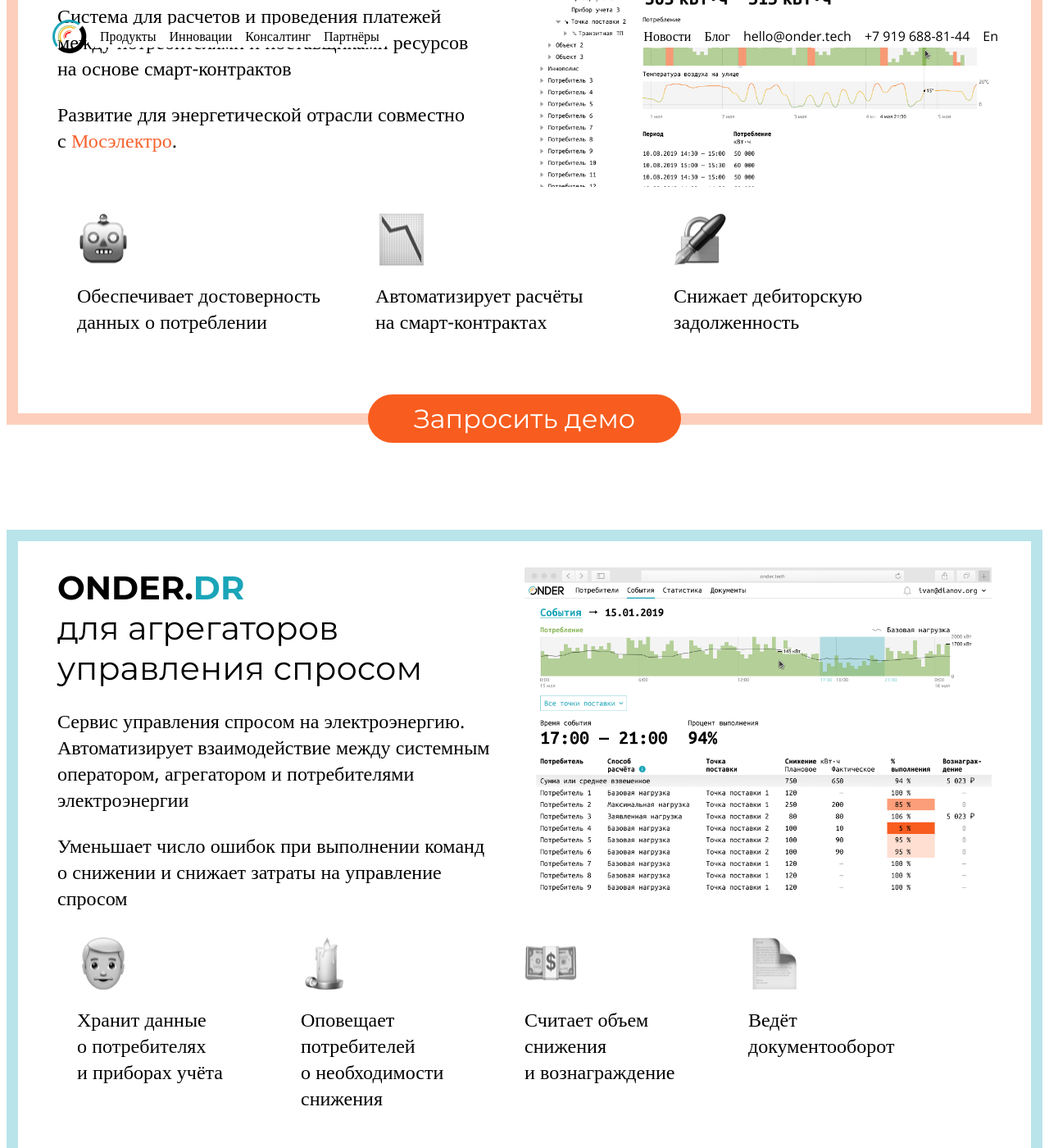
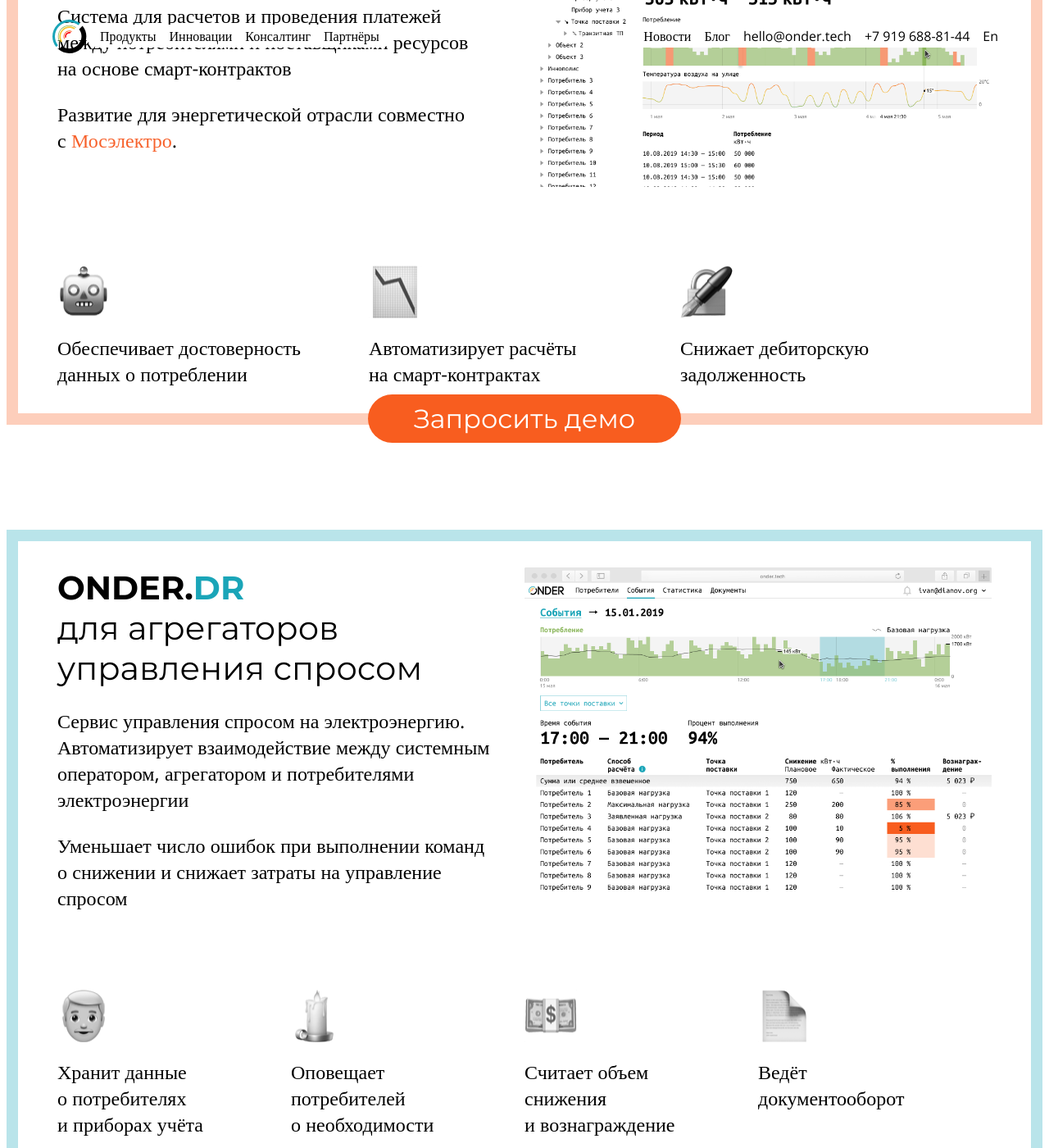
Before and after one commit to timac11/onder-site, a Jekyll site: the page built from index.html, in a window 1280 px wide and 1400 px high, scrolled down 1667 px. Shown: the whole window at 82% size. Built offline with Jekyll 4.4.1, drawn with Linux system fonts in a browser that asks for light colours.

Commit message:
fix margin

```diff
--- a/_includes/full_products.html
+++ b/_includes/full_products.html
@@ -9,7 +9,8 @@
                 <img class="full-product__image" src="{{ product.img }}">
             </div>
             <div class="full-product__text">
-                <h2 class="full-product__title">Onder.<span class="full-product__name{{ product.modifier }}">{{ product.name }}</span></h2>
+                <h2 class="full-product__title">Onder.<span class="full-product__name{{ product.modifier }}">{{ product.name }}</span>
+                </h2>
                 <h3 class="full-product__description">{% include typograph.html content=product.subtitle %}</h3>
                 <div class="full-product__paragraphs">
                     {% for paragraph in product.paragraphs %}
@@ -19,7 +20,6 @@
             </div>
         </div>
     </div>
-    <div class="full-product__advantages">
     <div class="full-product__advantages-wrapper">
         {% for advantage in product.advantages %}
         <div class="full-product__advantages-item">
@@ -32,7 +32,6 @@
         </div>
         {% endfor %}
     </div>
-    </div>
     <h3 class="full-product__button {{ product.modifier }}">{{ product.buttonText }}</h3>
 </section>
 {% endfor %}
--- a/_sass/full_products.scss
+++ b/_sass/full_products.scss
@@ -3,7 +3,7 @@
 @import "mixins";
 
 .full-product {
-  padding: 2em 3em;
+  padding: 0 0 6em;
   flex-wrap: wrap;
   font-family: var(--base-font);
   width: 100%;
@@ -15,6 +15,7 @@
     align-items: center;
     margin: 32px 8px calc(var(--floor-margin) / 2);
     position: relative;
+    padding: 2em 3em;
 
     &._grid {
       border: var(--grid-border);
@@ -35,6 +36,7 @@
 
   &__image-container {
     height: 3.5em;
+
     > img {
       width: 2.67em;
       height: 2.67em;
@@ -96,15 +98,15 @@
   }
 
   &__advantages {
-    width: 100%;
 
     &-wrapper {
+      width: 100%;
       font: var(--paragraph-font);
       line-height: var(--paragraph-line-height);
       display: flex;
       flex-wrap: wrap;
       justify-content: space-between;
-      padding: 0 3em 4em;
+      box-sizing: border-box;
     }
 
     &-item {
@@ -189,9 +191,11 @@
 
     &__advantages {
       box-sizing: border-box;
+
       &-wrapper {
         flex-direction: column;
       }
+
       &-item {
         padding-bottom: 1em;
       }
@@ -205,14 +209,18 @@
   @include m-tablet {
     display: flex;
     flex-direction: column;
-    padding: 0;
+    padding: 0 0 1em;
+
+    &__wrapper {
+      padding: 0 0 16px;
+    }
 
     &__text {
       padding: 0 16px 16px;
     }
 
     &__image {
-			box-shadow: 0 4px 18px -9px #00000055;
+      box-shadow: 0 4px 18px -9px #00000055;
 
       &-wrapper {
         padding: 0;
@@ -226,12 +234,9 @@
       bottom: -24px;
     }
 
-    &__advantages {
+    &__advantages-wrapper {
       padding-left: 16px;
-      &-wrapper {
-        padding-left: 0;
-        padding-bottom: 30px;
-      }
+      padding-bottom: 30px;
     }
   }
 
```
Lines whose indentation alone changed are shown as unchanged.
